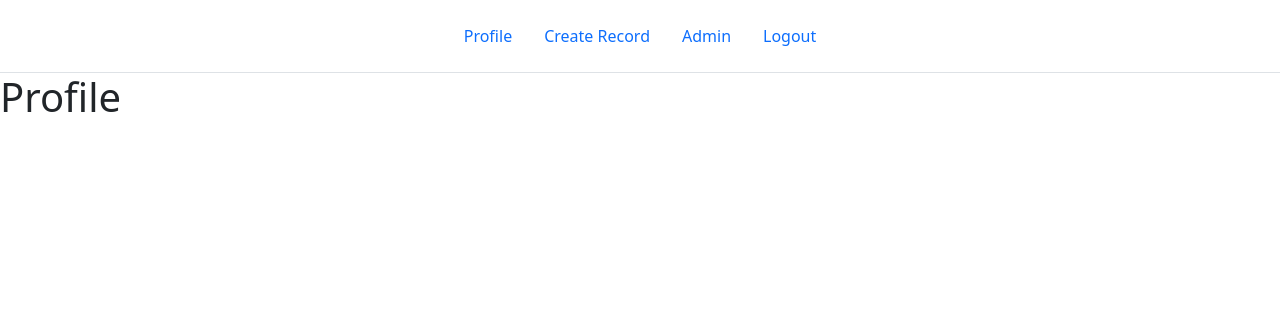
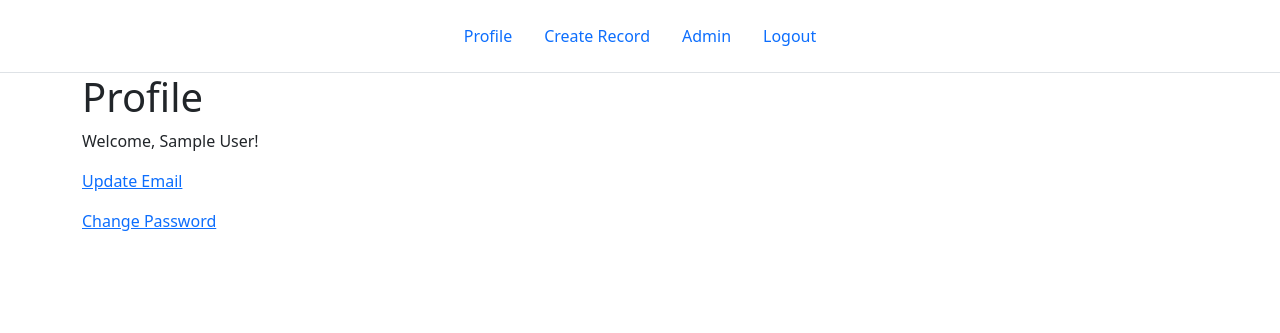
Before and after one commit to ndswecker/SnatchItCore, a Django app: page /users/profile/ in a window 1280 px wide. Shown: the top 333 px of the page. Run offline with Django 4.2, Linux system fonts and the light colour scheme; the visitor is signed in with stand-in values (Sample User, id 1); some libraries are stand-ins or nearby versions.

Commit message:
Display basic info and links

```diff
--- a/app/users/templates/users/profile.html
+++ b/app/users/templates/users/profile.html
@@ -1,7 +1,13 @@
 {% extends "users/base.html" %}
+{% load crispy_forms_tags %}
 
 {% block title %}Profile{% endblock %}
 
 {% block content %}
-  <h1>Profile</h1>
+  <div class="container">
+    <h1>Profile</h1>
+    <p>Welcome, {{ user.first_name }} {{ user.last_name }}!</p>
+    <p><a href="{% url 'account_email' %}">Update Email</a></p>
+    <p><a href="{% url 'account_change_password' %}">Change Password</a></p>
+  </div>
 {% endblock %}
```
